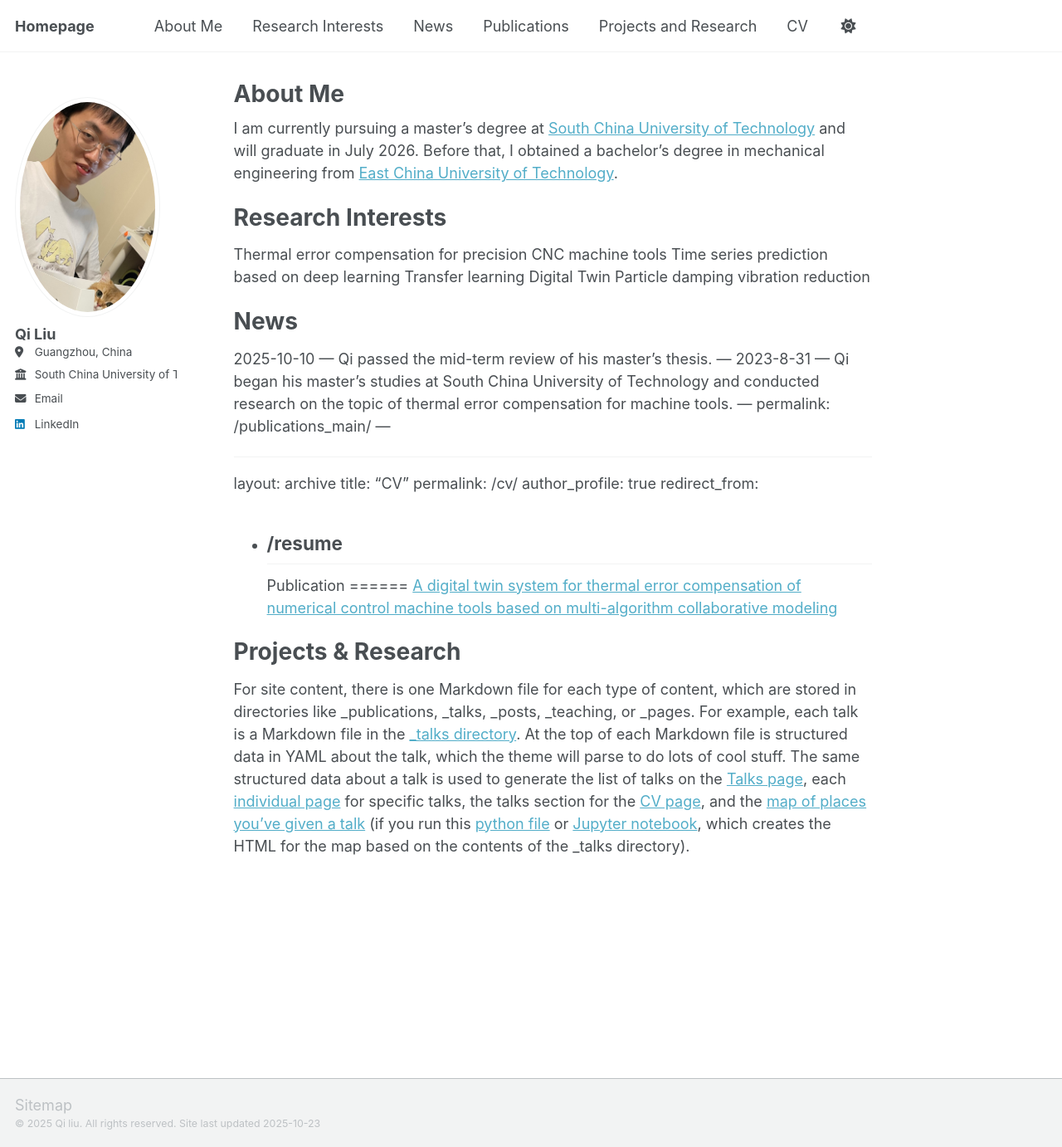
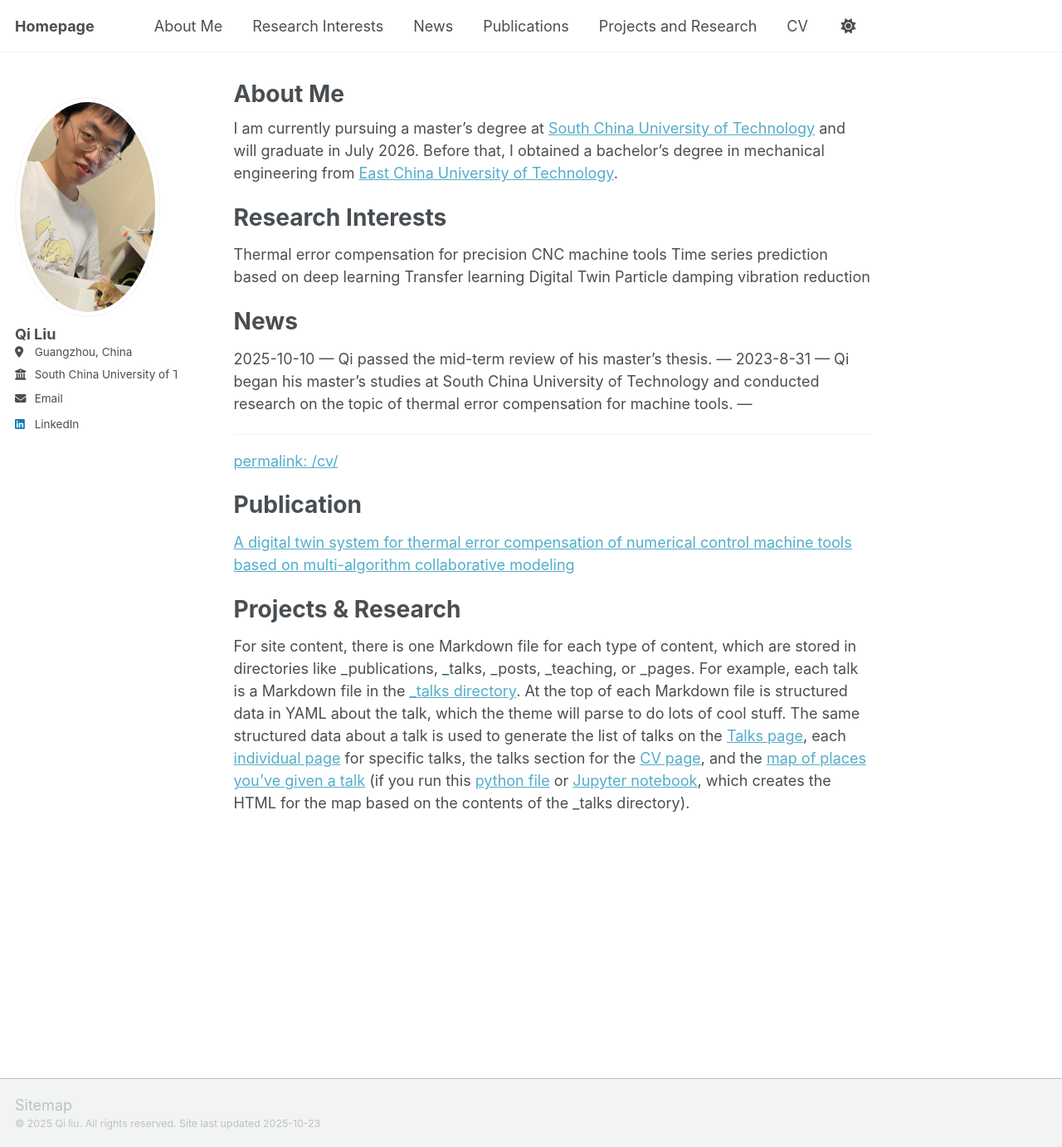
Before and after one commit to qiliu0701/qiliu0701.github.io, a Jekyll site: the page built from _pages/about.md, in a window 1280 px wide and 1382 px high. Shown: the whole window at 83% size. Built offline with Jekyll 4.4.1, drawn with Linux system fonts in a browser that asks for light colours; a script that is not in the unit is left out.

Commit message:
Update about.md

```diff
--- a/_pages/about.md
+++ b/_pages/about.md
@@ -27,17 +27,12 @@ Qi passed the mid-term review of his master's thesis.
 ---
 Qi began his master's studies at South China University of Technology and conducted research on the topic of thermal error compensation for machine tools.
 ---
-permalink: /publications_main/
+
 ---
 
----
-layout: archive
-title: "CV"
-permalink: /cv/
-author_profile: true
-redirect_from:
-  - /resume
----
+[permalink: /cv/]()
+
+
 Publication
 ======
 [A digital twin system for thermal error compensation of numerical control machine tools based on multi-algorithm collaborative modeling](/publications/)
```
